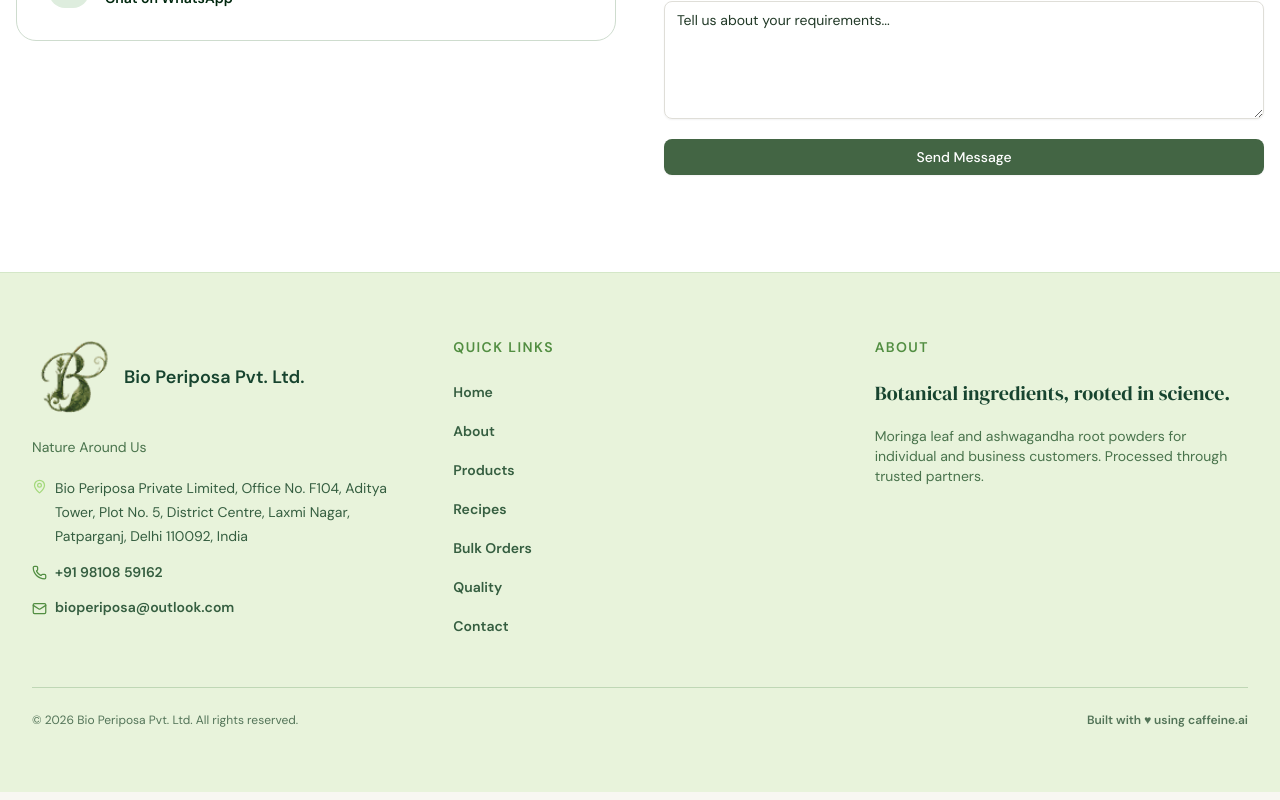
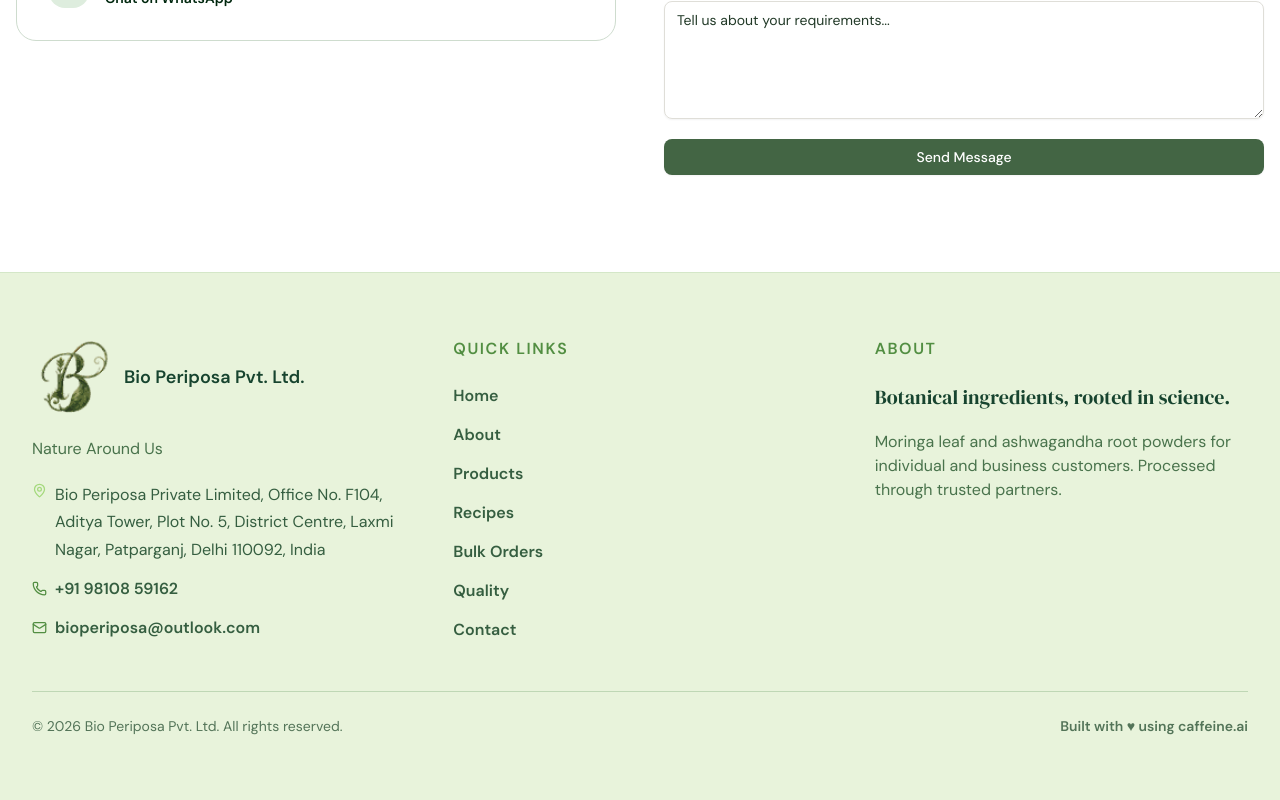
Before and after one commit to chitiagarwal/bio-peri-posa-website, a React (Vite) app in the folder src/frontend/: page /contact in a window 1280 px wide. Shown: the part 712-1512 px from the top of the page. Built offline with nearby package versions, Linux system fonts and the light colour scheme; no server answers; what @icp-sdk/core would draw is missing.

Commit message:
Improve readability and polished typography in src/frontend/src/components/Footer.tsx

```diff
--- a/src/frontend/src/components/Footer.tsx
+++ b/src/frontend/src/components/Footer.tsx
@@ -36,13 +36,13 @@ export default function Footer() {
               </span>
             </div>
             <p
-              className="text-sm font-sans mb-5"
+              className="text-base font-sans mb-5"
               style={{ color: "#49734c" }}
             >
               Nature Around Us
             </p>
             <ul
-              className="space-y-3 text-sm font-sans"
+              className="space-y-3 text-base font-sans"
               style={{ color: "#355e40" }}
             >
               <li className="flex gap-2">
@@ -79,7 +79,7 @@ export default function Footer() {
           {/* Quick Links */}
           <div>
             <h3
-              className="text-sm font-sans font-semibold uppercase tracking-widest mb-5"
+              className="text-base font-sans font-semibold uppercase tracking-widest mb-5"
               style={{ color: "#528e42" }}
             >
               Quick Links
@@ -89,7 +89,7 @@ export default function Footer() {
                 <li key={link.path}>
                   <Link
                     to={link.path}
-                    className="text-sm font-sans transition-colors hover:text-[#237a3b]"
+                    className="text-base font-sans transition-colors hover:text-[#237a3b]"
                     style={{ color: "#355e40" }}
                   >
                     {link.label}
@@ -102,7 +102,7 @@ export default function Footer() {
           {/* Tagline */}
           <div>
             <h3
-              className="text-sm font-sans font-semibold uppercase tracking-widest mb-5"
+              className="text-base font-sans font-semibold uppercase tracking-widest mb-5"
               style={{ color: "#528e42" }}
             >
               About
@@ -114,7 +114,7 @@ export default function Footer() {
               Botanical ingredients, rooted in science.
             </p>
             <p
-              className="text-sm font-sans"
+              className="text-base font-sans"
               style={{ color: "#49734c" }}
             >
               Moringa leaf and ashwagandha root powders for individual and business customers.
@@ -124,7 +124,7 @@ export default function Footer() {
         </div>
 
         <div
-          className="mt-12 pt-6 flex flex-col sm:flex-row items-center justify-between gap-3 text-xs font-sans"
+          className="mt-12 pt-6 flex flex-col sm:flex-row items-center justify-between gap-3 text-sm font-sans"
           style={{
             borderTop: "1px solid #bfd7b5",
             color: "#537458",
```
